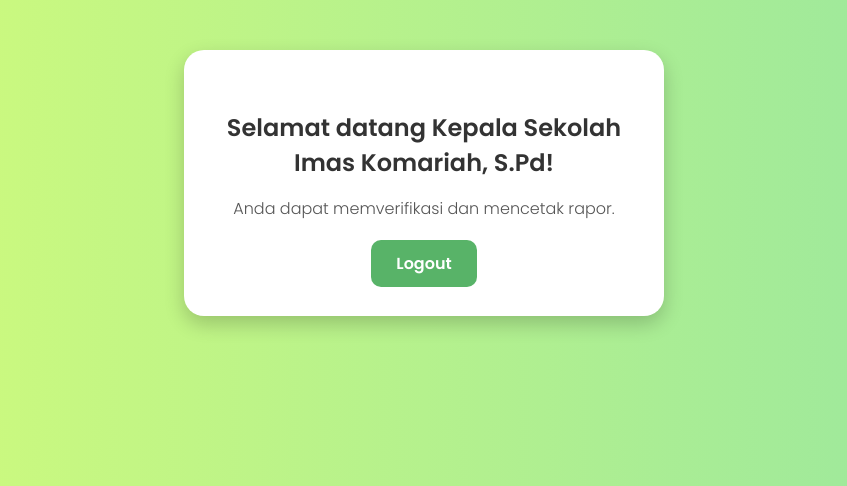
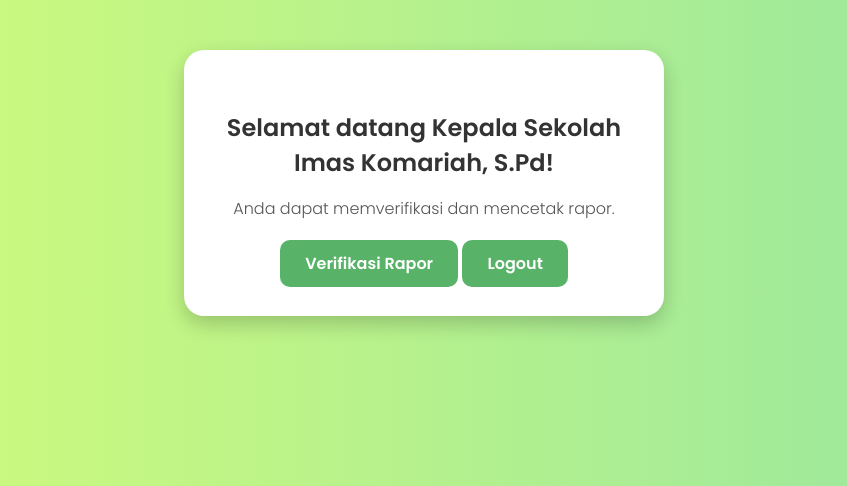
Before and after one commit to gabriel-ima/rapor_online, a PHP site: page /dashboard/kepala_sekolah.php in a window 1280 px wide. Shown: the part 217-703 px from the top of the page, without its empty margins (216-1063 px from the left). Run offline with PHP 8.4, Linux system fonts and the light colour scheme; a user stored in the database is signed in.

Commit message:
Update kepala_sekolah.php

```diff
--- a/dashboard/kepala_sekolah.php
+++ b/dashboard/kepala_sekolah.php
@@ -4,6 +4,7 @@ if ($_SESSION["role"] != "kepala_sekolah") {
     header("Location: ../index.php");
     exit();
 }
+
 ?>
 
 <!DOCTYPE html>
@@ -60,6 +61,7 @@ if ($_SESSION["role"] != "kepala_sekolah") {
     <div class="dashboard">
         <h2>Selamat datang Kepala Sekolah <?php echo $_SESSION["username"]; ?>!</h2>
         <p>Anda dapat memverifikasi dan mencetak rapor.</p>
+        <a href="kepsek_verifikasi_rapor.php">Verifikasi Rapor</a>
         <a href="../index.php">Logout</a>
     </div>
 </body>
```
